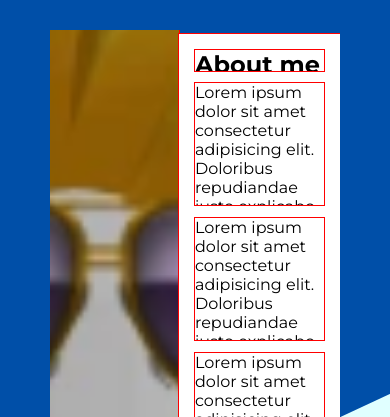
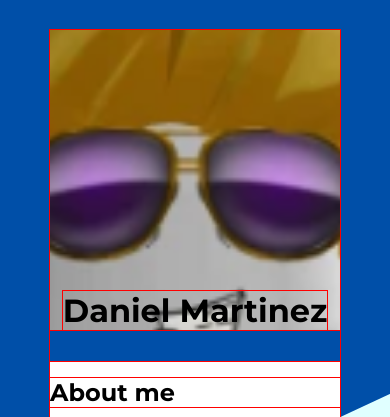
Before and after one commit to dmartinez6319/Responsive-Homepage, a website: page src/template.html in a window 390 px wide. Shown: the top 417 px of the page. Drawn offline with nearby package versions, Linux system fonts and the light colour scheme.

Commit message:
Header css mobile and tablet query

```diff
--- a/src/styles.css
+++ b/src/styles.css
@@ -42,6 +42,7 @@ header::before {
     margin-right: 50px;
     margin-left: 50px;
     align-items: center;
+    position: relative;
 
 }
 
@@ -50,14 +51,15 @@ header::before {
     display: flex;
     justify-content: center;
     width: 100%;
-    min-height: 500px;
+    min-height: 280px;
     max-width: 480px;
+    min-width: 300px;
     max-height: 500px;
 }
 
 .image-container > img {
     width: 100%;
-    min-width: 480px;
+    /* min-height: 380px; */
 
     object-fit: cover;
 }
@@ -78,6 +80,7 @@ header::before {
     position: relative;
     align-self: center;
     max-height: 460px;
+
 }
 
 .header-icons{
@@ -216,6 +219,24 @@ footer {
     .bottom-container {
     gap: 1rem;
     }
+    .top-container{
+        flex-direction: column;
+    }
+    .image-container {
+        width: 300px;
+        height: 300px;
+        margin-bottom: 2rem;
+        img {
+
+        }
+
+    }
+    .image-container > h1 {
+        word-wrap: break-word;
+    }
+    .about-container {
+
+    }
 }
 
 @media (max-width: 560px) {
@@ -223,4 +244,6 @@ footer {
     flex-direction: column;
     gap: 2rem;
     }
+
+
 }
```
